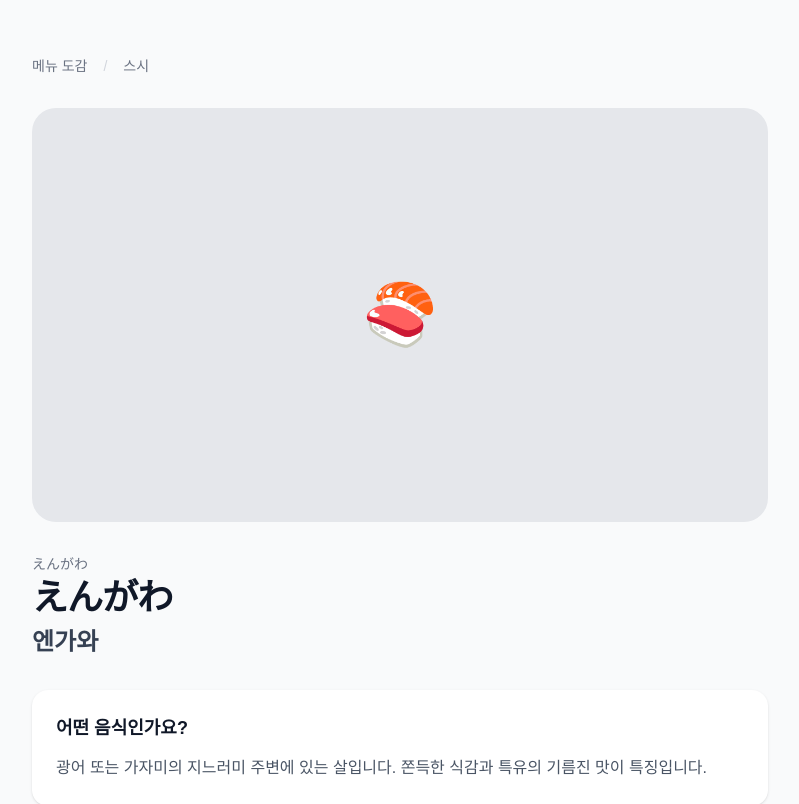
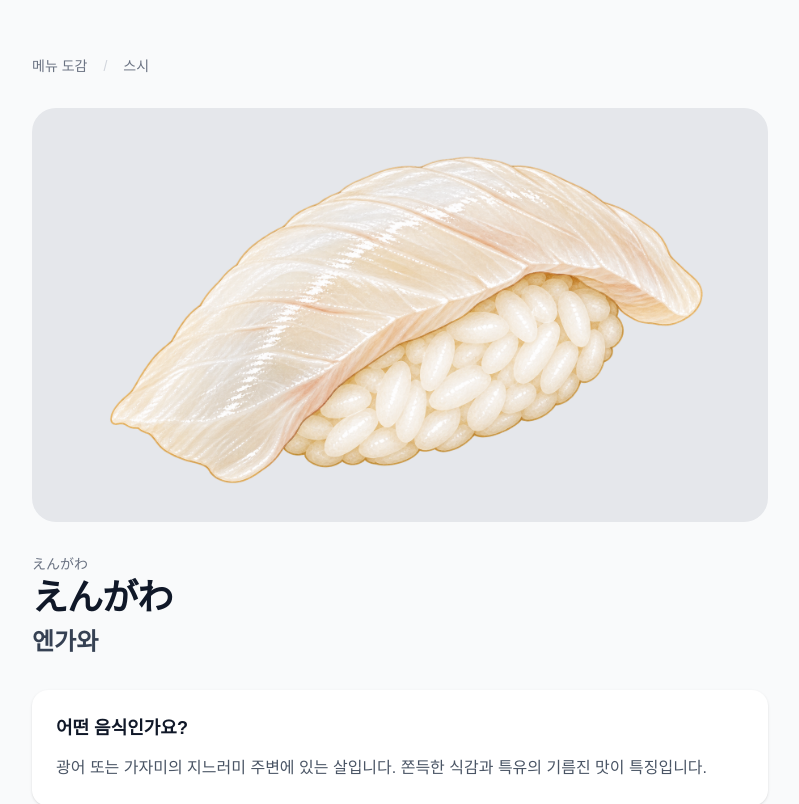
Before and after one commit to PARK-SUNGJUN-618/ilsengga, a Next.js app: page /food/sushi/engawa in a window 1280 px wide. Shown: the top 804 px of the page, without its empty margins (240-1039 px from the left). Built offline with nearby package versions, Linux system fonts and the light colour scheme.

Commit message:
ilsengga-Apply sushi image

```diff
--- a/app/food/sushi/[slug]/page.tsx
+++ b/app/food/sushi/[slug]/page.tsx
@@ -4,6 +4,7 @@ import { notFound } from "next/navigation";
 
 import { sushiItems, getSushiBySlug } from "@/data/sushi";
 import { SITE_URL } from "@/lib/site";
+import Image from "next/image";
 
 type Props = {
   params: Promise<{
@@ -89,8 +90,18 @@ export default async function SushiDetailPage({ params }: Props) {
 
         <article className="mt-8">
           {/* 이미지 영역 */}
-          <div className="flex aspect-video items-center justify-center rounded-3xl bg-gray-200">
-            <span className="text-6xl">🍣</span>
+          <div className="relative flex aspect-video items-center justify-center overflow-hidden rounded-3xl bg-gray-200">
+            {item.image ? (
+              <Image
+                src={item.image}
+                alt={`${item.korean} 초밥`}
+                fill
+                sizes="(max-width: 768px) calc(100vw - 32px), 736px"
+                className="object-contain"
+              />
+            ) : (
+              <span className="text-6xl">🍣</span>
+            )}
           </div>
 
           {/* 기본 정보 */}
--- a/data/sushi.ts
+++ b/data/sushi.ts
@@ -4,7 +4,7 @@ export type SushiItem = {
   reading: string;
   korean: string;
   description: string;
-
+  image?: string;
   taste: {
     flavor: number;
     fattiness: number;
@@ -21,6 +21,7 @@ export type SushiItem = {
 export const sushiItems: SushiItem[] = [
   {
     slug: "maguro",
+    image: "/images/sushi/maguro.png",
     japanese: "マグロ",
     reading: "まぐろ",
     korean: "참치",
@@ -40,6 +41,7 @@ export const sushiItems: SushiItem[] = [
 
   {
     slug: "salmon",
+    image: "/images/sushi/salmon.png",
     japanese: "サーモン",
     reading: "さーもん",
     korean: "연어",
@@ -59,6 +61,7 @@ export const sushiItems: SushiItem[] = [
 
   {
     slug: "engawa",
+    image: "/images/sushi/engawa.png",
     japanese: "えんがわ",
     reading: "えんがわ",
     korean: "엔가와",
@@ -78,6 +81,7 @@ export const sushiItems: SushiItem[] = [
 
   {
     slug: "hotate",
+    image: "/images/sushi/hotate.png",
     japanese: "ほたて",
     reading: "ほたて",
     korean: "가리비",
@@ -96,6 +100,7 @@ export const sushiItems: SushiItem[] = [
 
   {
     slug: "ikura",
+    image: "/images/sushi/ikura.png",
     japanese: "いくら",
     reading: "いくら",
     korean: "연어알",
@@ -115,6 +120,7 @@ export const sushiItems: SushiItem[] = [
 
   {
     slug: "uni",
+    image: "/images/sushi/uni.png",
     japanese: "うに",
     reading: "うに",
     korean: "성게알",
@@ -134,6 +140,7 @@ export const sushiItems: SushiItem[] = [
 
   {
     slug: "tai",
+    image: "/images/sushi/tai.png",
     japanese: "たい",
     reading: "たい",
     korean: "도미",
```
